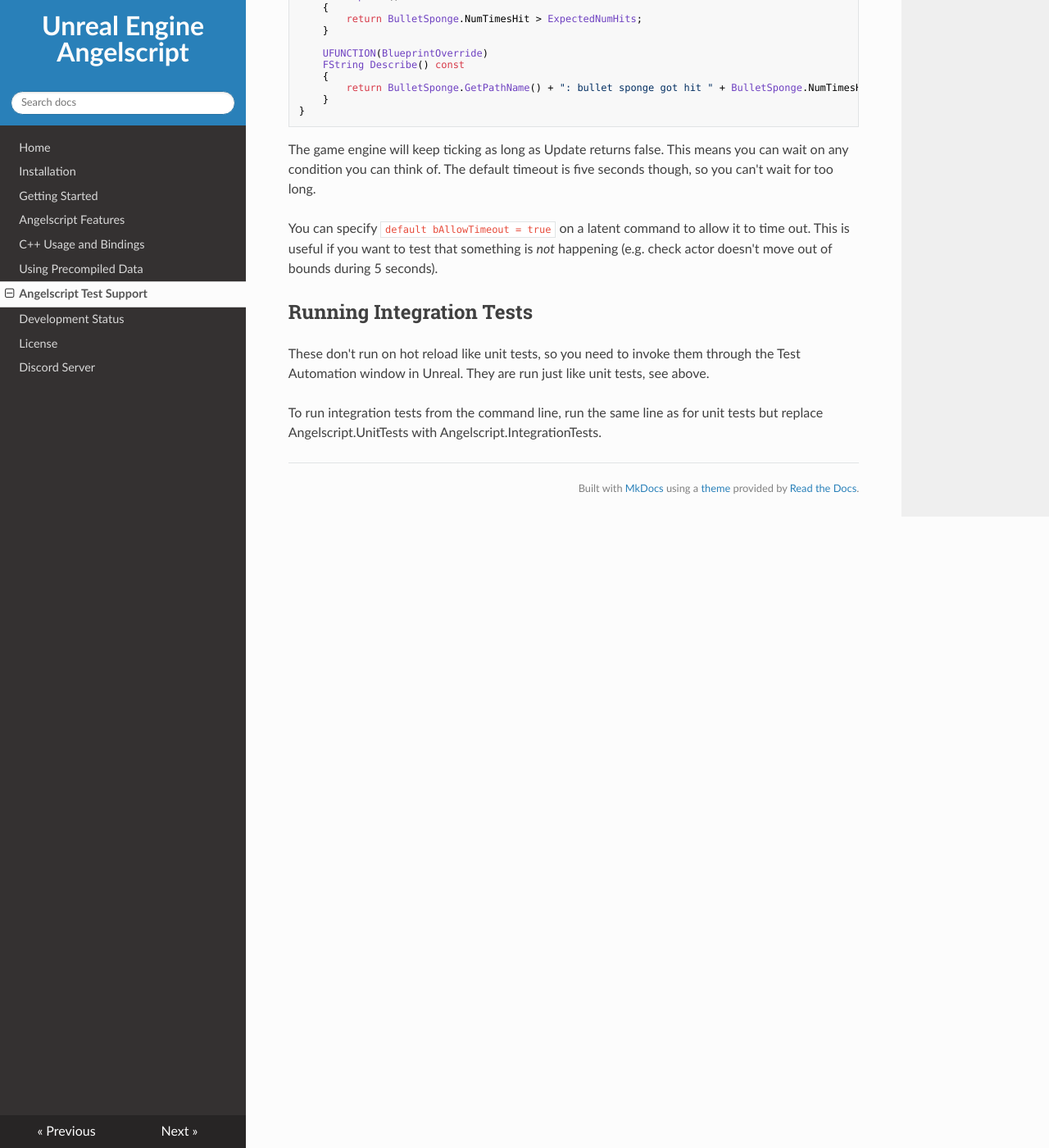
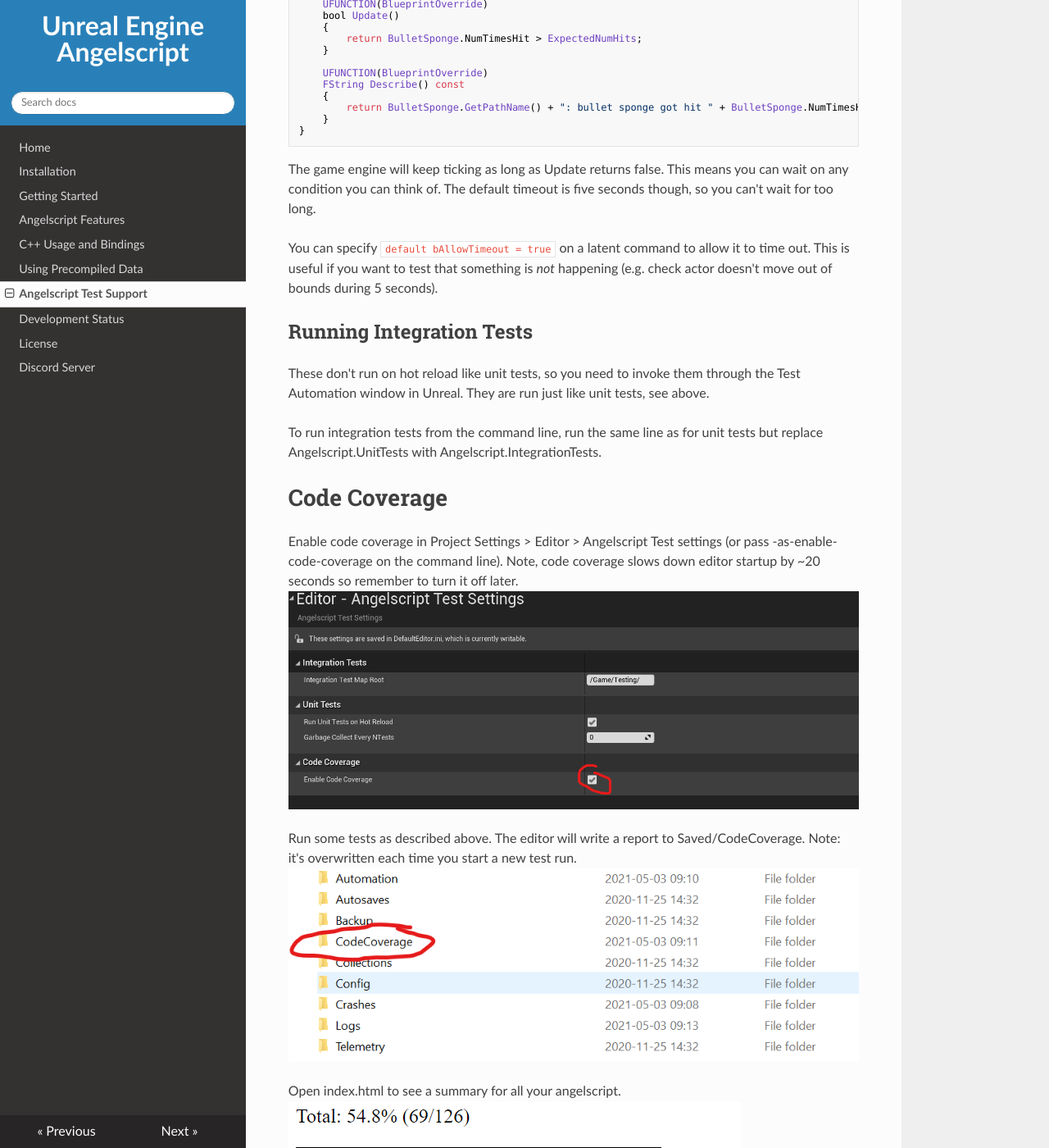
Before and after one commit to Hazelight/Docs-UnrealEngine-Angelscript, an MkDocs documentation site: the page built from docs/angelscript-test-support.md, in a window 1280 px wide and 1400 px high, scrolled down 3342 px. Shown: the whole window at 82% size. Built offline with MkDocs 1.6.1, drawn with Linux system fonts in a browser that asks for light colours; nearby versions of some CDN libraries; some of the changed text lies outside the part shown.

Commit message:
Add coverage documentation (#4)

````diff
--- a/docs/angelscript-test-support.md
+++ b/docs/angelscript-test-support.md
@@ -3,7 +3,8 @@
 # Angelscript Test Support
 Angelscript features a xUnit-style unit testing framework. There is also an
 integration test framework that can play back game scenarios and wait for
-some condition to occur.
+some condition to occur. You can generate code coverage reports for test
+runs as well.
 
 # Unit Tests
 ```jsx
@@ -190,3 +191,17 @@
 These don't run on hot reload like unit tests, so you need to invoke them through the Test Automation window in Unreal. They are run just like unit tests, see above.
 
 To run integration tests from the command line, run the same line as for unit tests but replace Angelscript.UnitTests with Angelscript.IntegrationTests.
+
+# Code Coverage
+
+Enable code coverage in Project Settings > Editor > Angelscript Test settings (or pass -as-enable-code-coverage on the command line). Note, code coverage slows down editor startup by ~20 seconds so remember to turn it off later.
+![CoverageToggle](/img/coverage-toggle.png)
+
+Run some tests as described above. The editor will write a report to Saved/CodeCoverage. Note: it's overwritten each time you start a new test run.
+![CoverageDir](/img/coverage-dir.png)
+
+Open index.html to see a summary for all your angelscript.
+![CoverageIndex](/img/coverage-index.png)
+
+Open individual files to see their line coverage.
+![CoverageDir](/img/coverage-file.png)
````
Also changed, not shown: docs/img/coverage-dir.png (added), docs/img/coverage-file.png (added), docs/img/coverage-index.png (added), docs/img/coverage-toggle.png (added).
